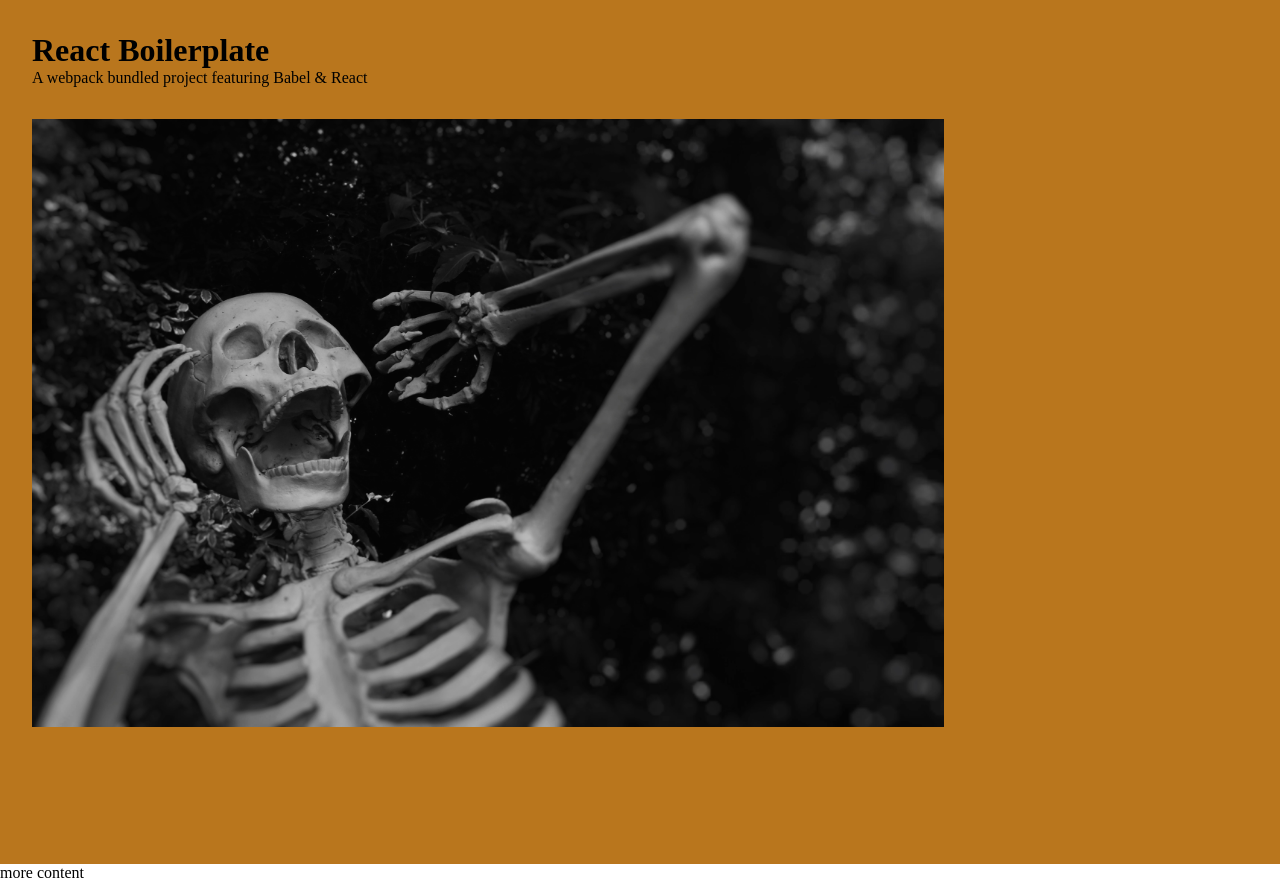
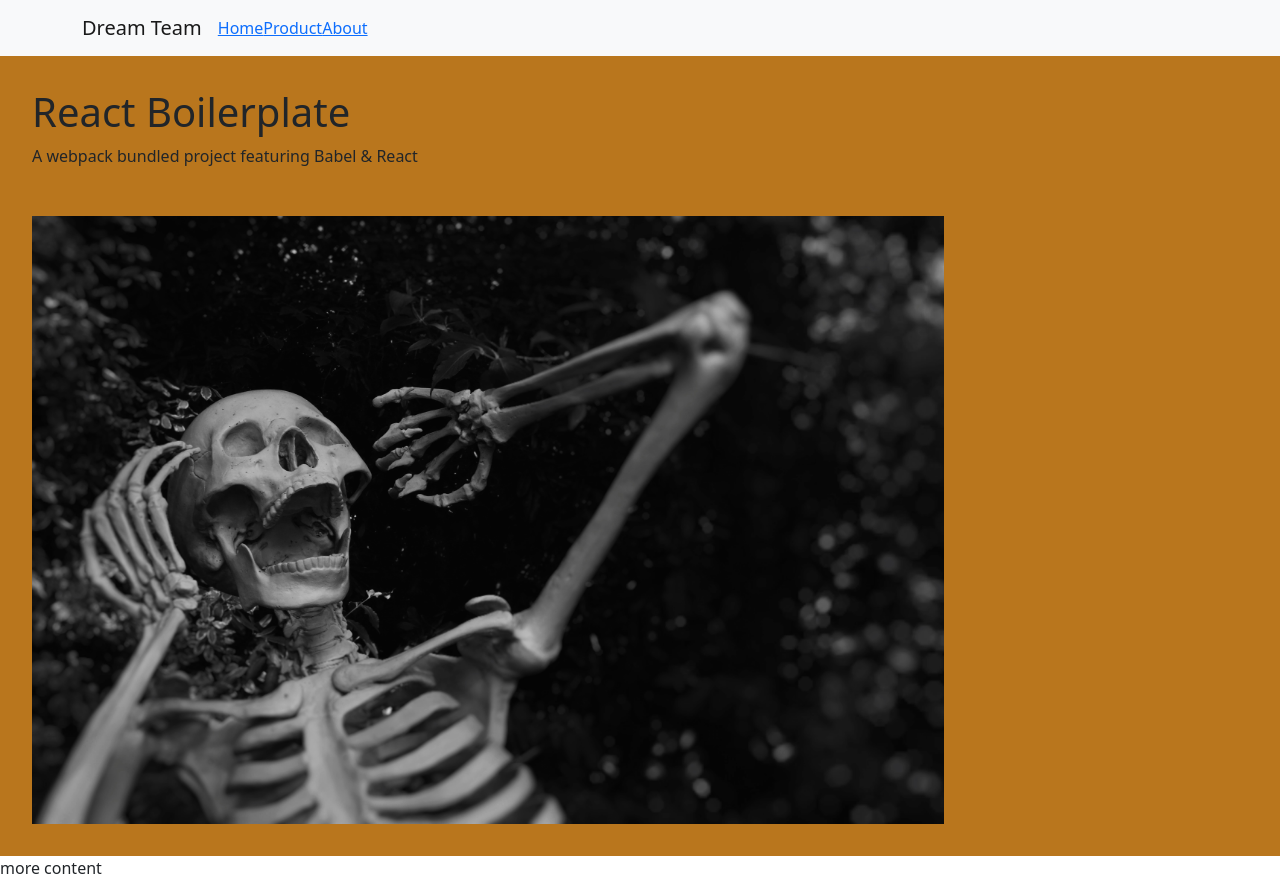
Before and after one commit to luispozo94/Off-Course, a React app in the folder client/: page / in a window 1280 px wide. Built offline with nearby package versions, Linux system fonts and the light colour scheme.

Commit message:
navbar spacing

```diff
--- a/client/package.json
+++ b/client/package.json
@@ -17,13 +17,17 @@
     "babel-loader": "^8.2.2",
     "css-loader": "^6.3.0",
     "html-webpack-plugin": "^5.3.2",
+    "sass": "^1.42.1",
+    "sass-loader": "^12.1.0",
     "style-loader": "^3.3.0",
     "webpack": "^5.53.0",
     "webpack-cli": "^4.8.0",
     "webpack-dev-server": "^4.2.1"
   },
   "dependencies": {
+    "bootstrap": "^5.1.1",
     "react": "^17.0.2",
+    "react-bootstrap": "^1.6.3",
     "react-dom": "^17.0.2",
     "react-router-dom": "^5.3.0"
   }
--- a/client/src/App.js
+++ b/client/src/App.js
@@ -1,24 +1,23 @@
-import React from 'react'
-import {
-    BrowserRouter as Router,
-    Route,
-    Redirect,
-    Switch
-} from 'react-router-dom';
+import React from 'react';
+import 'bootstrap/dist/css/bootstrap.min.css';
+import { BrowserRouter as Router,Route, Switch } from 'react-router-dom';
 
-import Home from "./pages/Home"
+import Home from './pages/Home';
+import Navigation from './components/orderForm/Navigation';
+import Product from './pages/Product';
+import About from './pages/About';
 
 const App = () => {
-    return (
-        <Router>
-            {/* // navigation would go here  */}
-            <Switch>
-                <Route exact path="/" component={Home}></Route>
-                {/* <Route path="/thanks" component={Thanks}></Route>
-                <Route path="/:productName" component={Product}/> */}
-            </Switch>
-        </Router>
-    )
-}
+	return (
+		<Router>
+			<Navigation />
+			<Switch>
+				<Route exact path="/" component={Home} />
+				<Route path="/product" exact component={Product} />
+				<Route path="/about" exact component={About} />
+			</Switch>
+		</Router>
+	);
+};
 
 export default App;
--- /dev/null
+++ b/client/src/components/orderForm/Navigation.js
@@ -0,0 +1,29 @@
+import React from 'react';
+import { Navbar, Nav, Container, Button } from 'react-bootstrap';
+import { NavLink } from 'react-router-dom';
+
+const Navigation = () => {
+	return (
+		<Navbar bg="light" expand="lg">
+			<Container>
+				<Navbar.Brand href="#home">Dream Team</Navbar.Brand>
+				<Navbar.Toggle aria-controls="basic-navbar-nav" />
+				<Navbar.Collapse id="basic-navbar-nav">
+					<Nav className="me-auto">
+						<div>
+							<NavLink to="/">Home</NavLink>
+						</div>
+						<div>
+							<NavLink to="/product">Product</NavLink>
+						</div>
+						<div>
+							<NavLink to="/about">About </NavLink>
+						</div>
+					</Nav>
+				</Navbar.Collapse>
+			</Container>
+		</Navbar>
+	);
+};
+
+export default Navigation;
--- /dev/null
+++ b/client/src/pages/About.js
@@ -0,0 +1,7 @@
+import React from 'react';
+
+const About = () => {
+	return <div>About US</div>;
+};
+
+export default About;
--- /dev/null
+++ b/client/src/pages/Product.js
@@ -0,0 +1,7 @@
+import React from 'react';
+
+const Product = () => {
+	return <div>Hello</div>;
+};
+
+export default Product;
--- a/client/webpack.config.js
+++ b/client/webpack.config.js
@@ -2,12 +2,12 @@ const path = require('path');
 const HtmlWebpackPlugin = require('html-webpack-plugin');
 
 module.exports = {
-  mode: "development",
+	mode: 'development',
 	// Error logs individual file errors, rather than from bundled js
-  devtool: "inline-source-map",
+	devtool: 'inline-source-map',
 	// Tells webpack-dev-server where to watch for files
 	devServer: {
-      static: "./dist",
+		static: './dist',
 		historyApiFallback: true,
 	},
 	// Can define multiple output bundles by passing an object, defining multiple entry points
@@ -32,15 +32,15 @@ module.exports = {
 				test: /\.(js|jsx)$/,
 				exclude: /node_modules/,
 				use: {
-          loader: "babel-loader",
+					loader: 'babel-loader',
 					options: {
-            presets: ['@babel/preset-env']
-          }
-        }
+						presets: ['@babel/preset-env'],
+					},
+				},
 			},
 			{
-        test: /\.css$/i,
-        use: ['style-loader', 'css-loader'],
+				test: /\.(scss|css)$/,//handles sass
+				use: ['style-loader', 'css-loader', 'sass-loader'],
 			},
 			{
 				test: /\.(png|svg|jpg|jpeg|gif)$/i,
@@ -48,17 +48,18 @@ module.exports = {
 			},
 			{
 				test: /\.(woff|woff2|eot|ttf|otf)$/i,
+				loader: 'url-loader',//for bootstrap
 				type: 'asset/resource',
 			},
 		],
 	},
 	resolve: {
-    extensions: ["*", ".js", ".jsx"]
+		extensions: ['*', '.js', '.jsx'],
 	},
 	// Creates an html file to inject our output bundles into
 	plugins: [
 		new HtmlWebpackPlugin({
-      template: "./src/index.html"
+			template: './src/index.html',
 		}),
 	],
-}
+};
```
Also changed, not shown: client/src/components/orderForm/orderForm.jsx (deleted), client/src/components/orderForm/orderFrom.css (deleted), 2 other files (tests, documents, lock files or other folders). Lines whose indentation alone changed are shown as unchanged.
